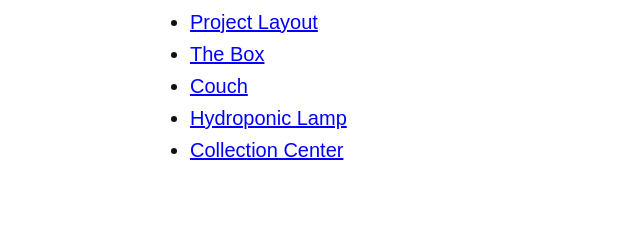
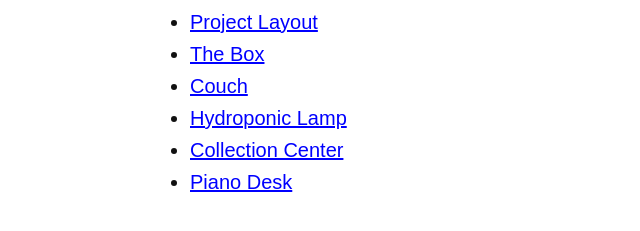
Before and after one commit to aradrago/gabescave, a plain HTML site: page projects.html in a window 1280 px wide. Shown: the part 283-514 px from the top of the page, without its empty margins (165-805 px from the left). Drawn offline with Linux system fonts and the light colour scheme.

Commit message:
Update projects.html

```diff
--- a/projects.html
+++ b/projects.html
@@ -22,6 +22,7 @@
     <li><a href="projects/couch.html">Couch</a></li>
     <li><a href="projects/hydroponicsystem.html">Hydroponic Lamp</a></li>
     <li><a href="projects/collectioncenter.html">Collection Center</a></li>
+    <li><a href="projects/pianodesk.html">Piano Desk</a></li>
   </ul>
 
 </body>
```
